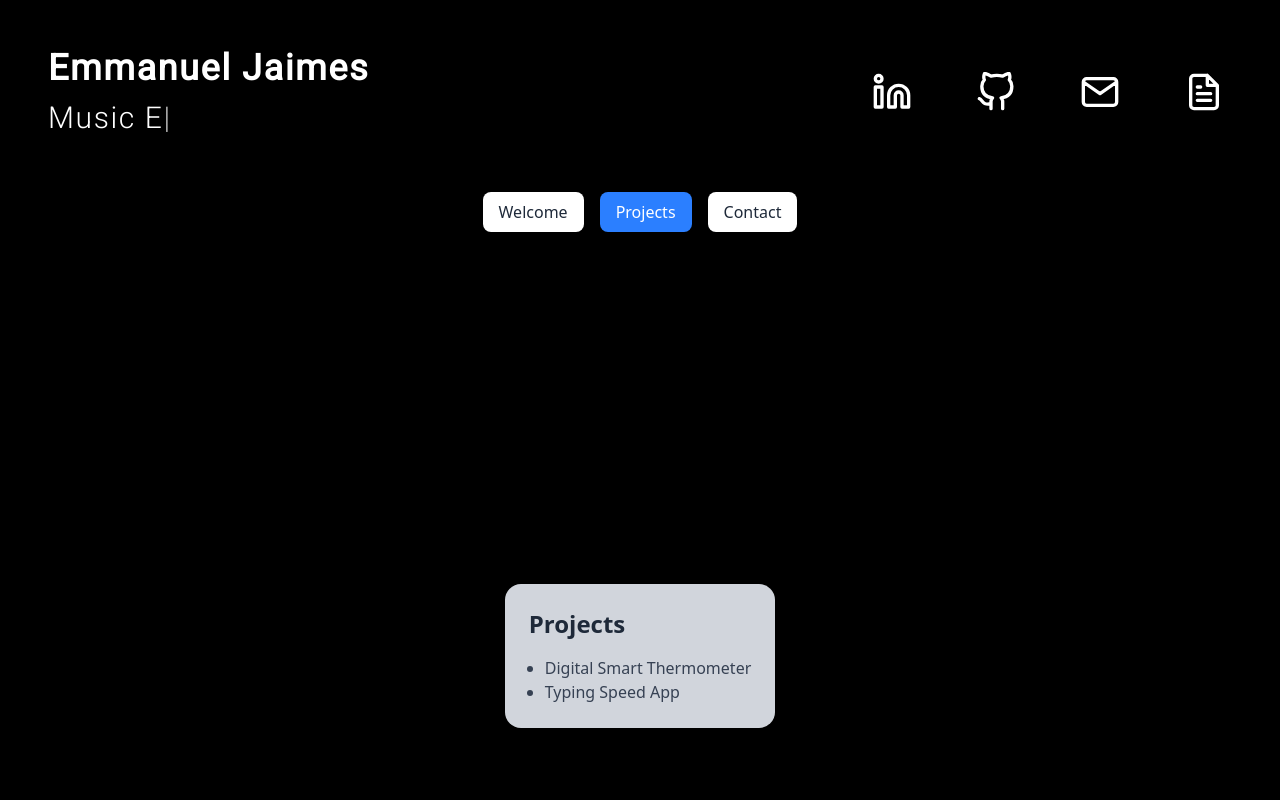
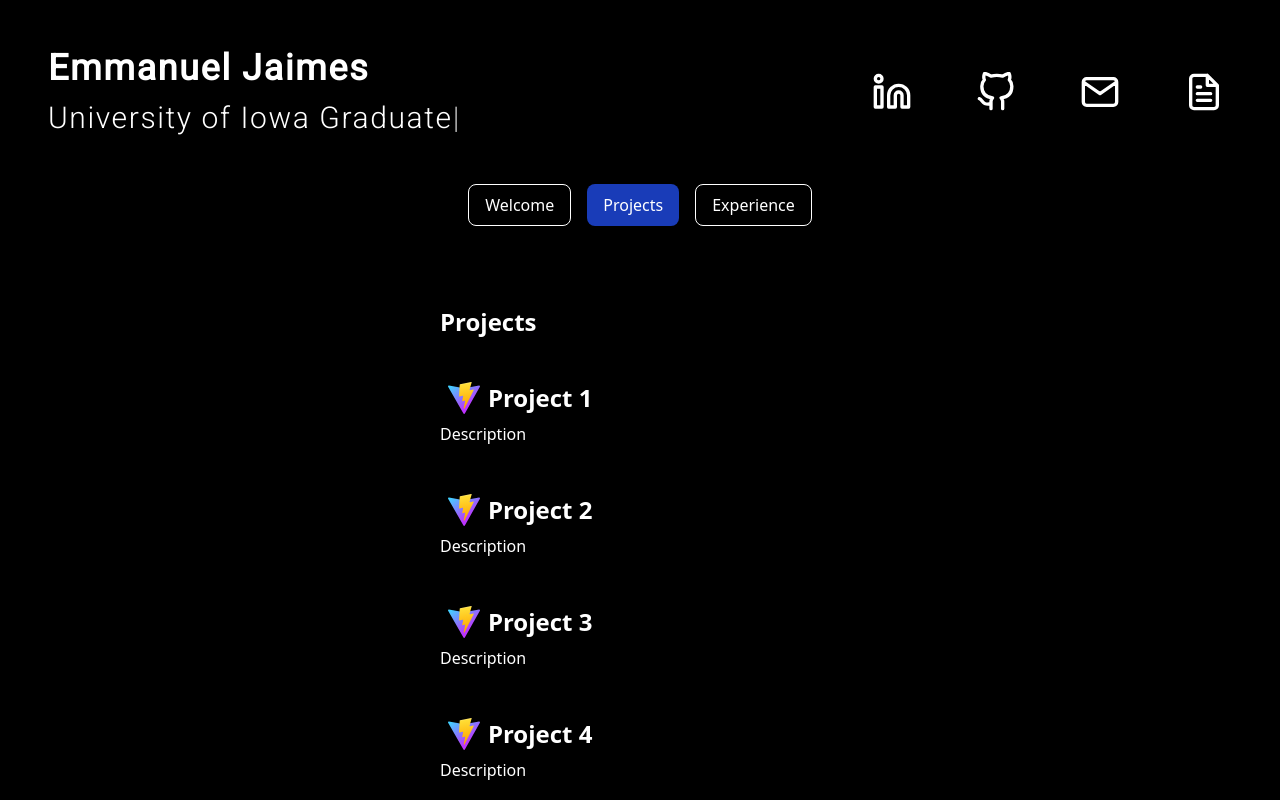
Before and after one commit to emmanuel-jaimes/emmanueljaimes.com, a React (Vite) app: page / in a window 1280 px wide. Both pictures are taken after a click on the button "Projects". Shown: the top 800 px of the page. Built offline with nearby package versions, Linux system fonts and the light colour scheme.

Commit message:
content structuring and updates

```diff
--- a/src/components/Card.jsx
+++ b/src/components/Card.jsx
@@ -2,10 +2,10 @@ import React from 'react';
 
 function Card({ title, children }) {
   return (
-    <div className="flex justify-center items-center min-h-screen">
-      <div className="bg-gray-300 rounded-2xl shadow-xl p-6 max-w-md w-full">
-        {title && <h2 className="text-2xl font-bold mb-4 text-gray-800">{title}</h2>}
-        <div className="text-gray-700 text-base">
+    <div className="flex justify-center items-center w-screen min-h-fit pt-8">
+      <div className="bg-black rounded-2xl shadow-xl p-6 max-w-md w-full">
+        {title && <h2 className="text-2xl font-bold mb-4 text-white">{title}</h2>}
+        <div className="text-white text-base">
           {children}
         </div>
       </div>
--- /dev/null
+++ b/src/components/Experience.jsx
@@ -0,0 +1,15 @@
+import React from 'react'
+import Textframe from './Textframe'
+
+function Experience() {
+  return (
+    <div className='flex-col gap-3'>
+        <Textframe imgsrc={'/vite.svg'} title={"Northwestern Medicine"} description={"Technology Support Analyst"}/>
+        <Textframe imgsrc={'/vite.svg'} title={"John Deere"} description={"Product Engineer"}/>
+        <Textframe imgsrc={'/vite.svg'} title={"University of Iowa"} description={"IT Support Specialist"}/>
+        <Textframe imgsrc={'/vite.svg'} title={"Omni Hotels & Resorts"} description={"Technology Bartender"}/>
+    </div>
+  )
+}
+
+export default Experience;
--- a/src/components/Hero.jsx
+++ b/src/components/Hero.jsx
@@ -1,6 +1,7 @@
 import React from "react";
 import SocialIcon from "./SocialIcon";
 import Typewriter from "./Typewriter";
+import RecentlyPlayed from "./RecentlyPlayed";
 
 export default function Hero() {
   return (
@@ -8,7 +9,8 @@ export default function Hero() {
       <div className="flex justify-between items-center">
         <div className="flex flex-col">
         <h1 className="text-4xl font-bold mb-3">Emmanuel Jaimes</h1>
-          <Typewriter size="text-3xl" words={['Software Engineer', 'Dallas Native', 'Music Enthusiast', 'UIowa Grad']}/>
+          <Typewriter size="text-3xl"
+          words={['Software Engineer', 'University of Iowa Graduate', 'Dallas Native', 'Craft Bartender','Music Enthusiast', 'Intramural Futsal Champion']}/>
         </div>
 
 
@@ -40,6 +42,7 @@ export default function Hero() {
           />
         </div>
       </div>
+
     </div>
   );
 }
--- /dev/null
+++ b/src/components/Projects.jsx
@@ -0,0 +1,15 @@
+import React from 'react'
+import Textframe from './Textframe'
+
+function Projects() {
+  return (
+    <div className='flex-col gap-3'>
+        <Textframe imgsrc={'/vite.svg'} title={"Project 1"} description={"Description"}/>
+        <Textframe imgsrc={'/vite.svg'} title={"Project 2"} description={"Description"}/>
+        <Textframe imgsrc={'/vite.svg'} title={"Project 3"} description={"Description"}/>
+        <Textframe imgsrc={'/vite.svg'} title={"Project 4"} description={"Description"}/>
+    </div>
+  )
+}
+
+export default Projects
--- /dev/null
+++ b/src/components/RecentlyPlayed.jsx
@@ -0,0 +1,30 @@
+import React from 'react'
+
+function RecentlyPlayed({ songs }) {
+  return (
+    <div className="overflow-x-auto py-4 mt-16">
+      <div className="flex gap-8">
+        {songs.map((song, index) => (
+          <div
+            key={index}
+            className="w-24 flex-shrink-0 text-center"
+          >
+            <img
+              src={song.albumArt}
+            //   alt={song.title}
+              className="w-24 h-24 rounded-lg mb-2"
+            />
+            <p className="text-white text-sm break-words leading-tighty">
+              {song.title}
+            </p>
+            <p className="text-gray-500 text-xs break-words leading-tight">
+              {song.artist}
+            </p>
+          </div>
+        ))}
+      </div>
+    </div>
+  );
+}
+
+export default RecentlyPlayed;
--- a/src/components/Switch.jsx
+++ b/src/components/Switch.jsx
@@ -1,21 +1,53 @@
 import React, { useState } from 'react';
 import Card from './Card';
 import { motion, AnimatePresence } from 'framer-motion';
+import RecentlyPlayed from './RecentlyPlayed';
+import Experience from './Experience';
+import Projects from './Projects';
+
+const sampleSongs = [
+    {
+      title: "BAILE INoLVIDABLE",
+      artist: "Bad Bunny",
+      albumArt: "https://i.scdn.co/image/ab67616d0000b273bbd45c8d36e0e045ef640411"
+    },
+    {
+        title: "Mirada",
+        artist: "Ivan Cornejo",
+        albumArt: "https://i.scdn.co/image/ab67616d0000b2738f5be6be73a2742bbf0e4fef"
+    },
+    {
+        title: "rookie of the year",
+        artist: "Young Miko",
+        albumArt: "https://i.scdn.co/image/ab67616d0000b27310dfb6ef442ace580aa5a2bf"
+    },
+    {
+        //twitter image
+        title: "Funny Papers",
+        artist: "Mac Miller",
+        albumArt: "https://i.scdn.co/image/ab67616d0000b2739a9c4cd69a6f514dfbb7305a"
+    },
+    {
+        title: "FUEGO",
+        artist: "GANGGY",
+        albumArt: "https://i.scdn.co/image/ab67616d0000b273ce508549a22c5fd5c16e9322"
+    },
+  ];
 
 const sections = {
   Welcome: (
-    <p>
-      I’m Emmanuel Jaimes, a software engineer passionate about building performant and user-friendly applications.
-    </p>
+    <>
+        <p>
+            Glad you're here. <br />Check out what I have been listening to.
+        </p>
+        <RecentlyPlayed songs={sampleSongs} />
+    </>
   ),
   Projects: (
-    <ul className="list-disc pl-4">
-      <li>Digital Smart Thermometer</li>
-      <li>Typing Speed App</li>
-    </ul>
+    <Projects/>
   ),
-  Contact: (
-    <p>Email me at <a href="mailto:emnl.jms@gmail.com" className="text-blue-500 underline">emnl.jms@gmail.com</a></p>
+  Experience: (
+    <Experience/>
   ),
 };
 
@@ -23,7 +55,7 @@ function Switch() {
   const [activeTab, setActiveTab] = useState('Welcome'); //landing
 
   return (
-    <div className="min-h-screen flex flex-col items-center pt-10 transition-all duration-500">
+    <div className="min-h-screen overflow flex flex-col items-center pt-8 transition-all duration-500">
       {/* Navigation Menu */}
       <div className="flex gap-4 mb-6">
         {Object.keys(sections).map((tab) => (
@@ -31,7 +63,7 @@ function Switch() {
             key={tab}
             onClick={() => setActiveTab(tab)}
             className={`px-4 py-2 rounded-lg font-medium transition ${
-              activeTab === tab ? 'bg-blue-500 text-white' : 'bg-white text-gray-800'
+              activeTab === tab ? 'bg-blue-800 text-white' :'bg-black text-white border-b border-1'
             }`}
           >
             {tab}
--- /dev/null
+++ b/src/components/Textframe.jsx
@@ -0,0 +1,16 @@
+import { desc, div } from 'framer-motion/client'
+import React from 'react'
+
+function Textframe({imgsrc, title, description}) {
+  return (
+    <div className='py-5'>
+    <div className='inline-flex gap-2 items-center p-2 text-2xl'>
+            <img src={imgsrc} alt="" />
+            <h1 className='font-semibold' >{title}</h1>
+        </div>
+        <p>{description}</p>
+    </div>
+  )
+}
+
+export default Textframe
```
